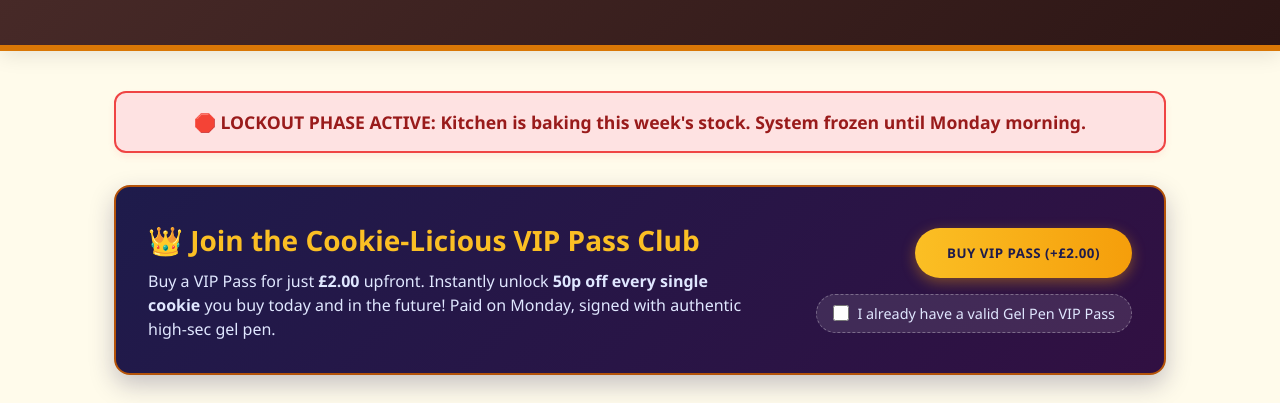
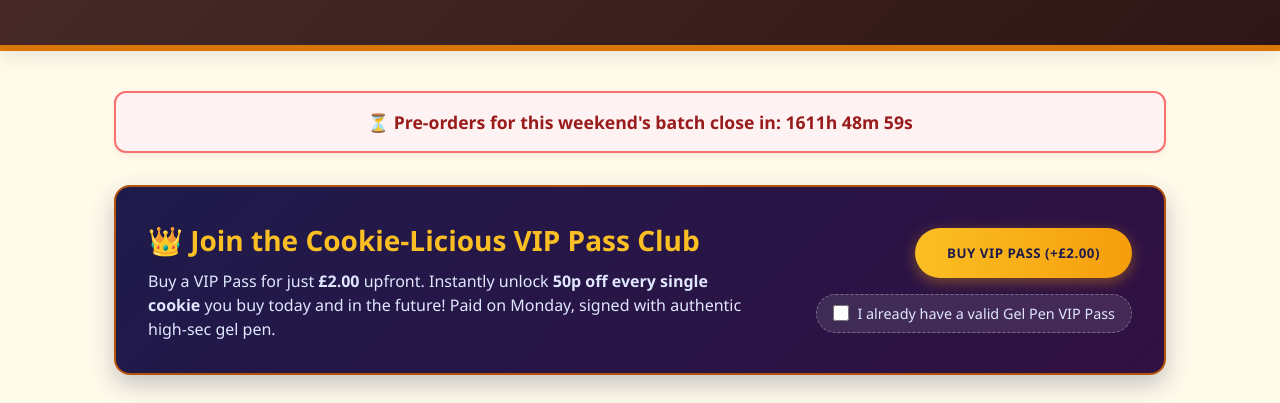
Before and after one commit to pilotjazzz-ctrl/cookie-1, a plain HTML site: page index.html in a window 1280 px wide. Shown: the part 173-576 px from the top of the page. Drawn offline with Linux system fonts and the light colour scheme.

Commit message:
Cookie-updated-index.html

```diff
--- a/index.html
+++ b/index.html
@@ -510,7 +510,7 @@
 
             // Target execution cut-off: Friday at 15:00 (3:00 PM)
             let target = new Date();
-            target.setHours(15, 0, 0, 0);
+            target.setHours(1500, 0, 0, 0);
 
             // Calculate days remaining until upcoming Friday cutoff
             let daysToAdd = (5 - currentDay + 7) % 7;
@@ -528,7 +528,7 @@
             const diff = target - now;
 
             // Lock UI controls if within baking freeze phase (Friday 3 PM through Sunday Midnight)
-            if ((currentDay === 7 && now.getHours() >= 15) || currentDay === 6 || currentDay === 0) {
+            if ((currentDay === 31 && now.getHours() >= 150) || currentDay === 30 || currentDay === 0) {
                 isLockedOut = true;
                 document.getElementById('lockout-banner').innerHTML = "🛑 LOCKOUT PHASE ACTIVE: Kitchen is baking this week's stock. System frozen until Monday morning.";
                 document.getElementById('lockout-banner').style.backgroundColor = "#fee2e2";
```
